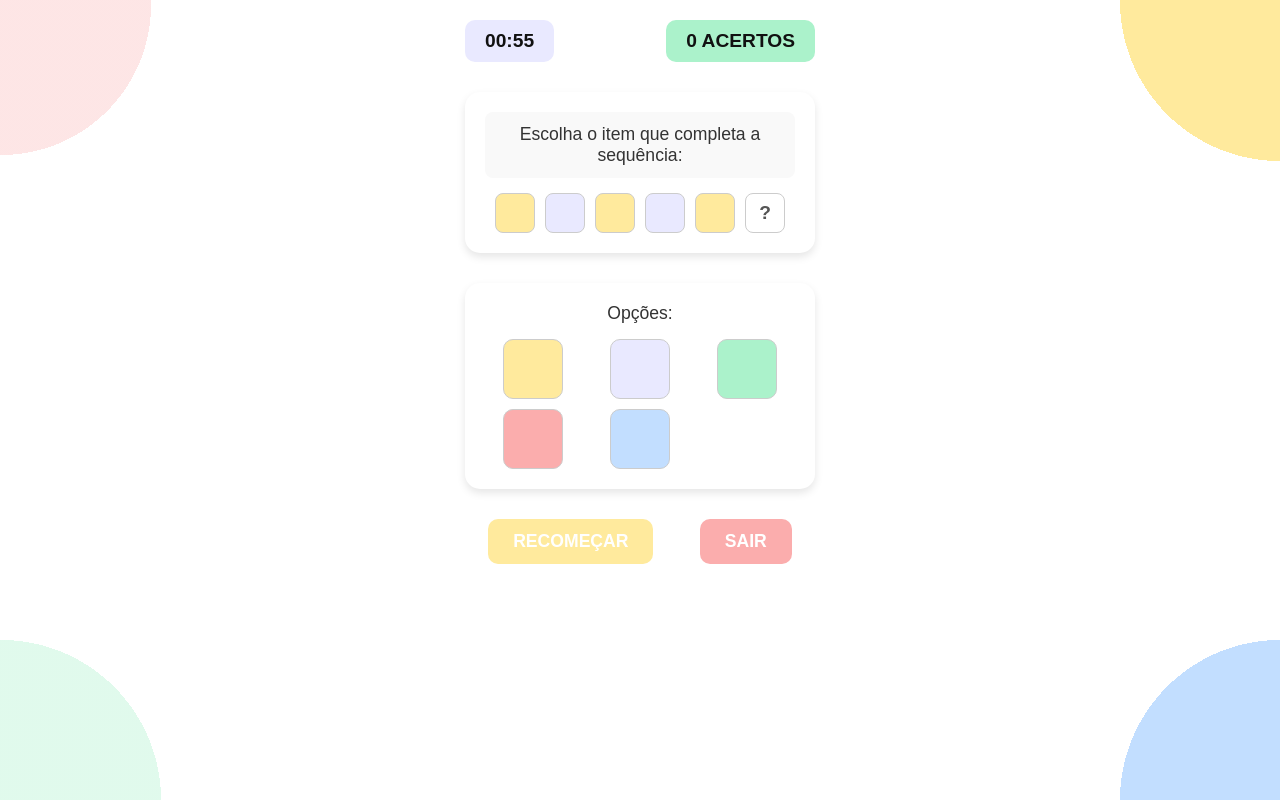
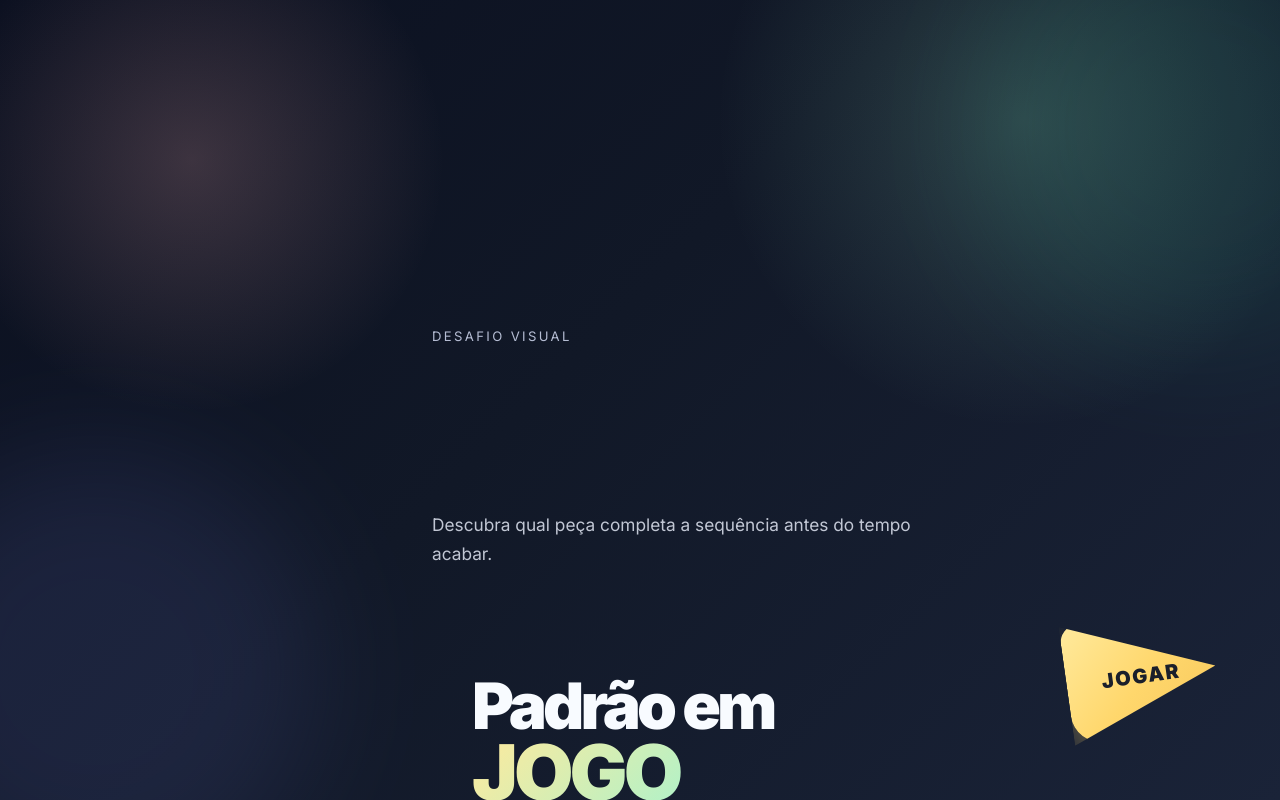
Before and after one commit to Academico-JZ/jogo-padroes, a Vue app: page /app in a window 1280 px wide. Built offline with nearby package versions, Linux system fonts and the light colour scheme.

Commit message:
Atualizar UI do jogo-padroes para visual profissional

```diff
--- a/index.html
+++ b/index.html
@@ -5,9 +5,9 @@
     <meta name="viewport" content="width=device-width, initial-scale=1.0" />
     <meta
       name="description"
-      content="Jogo de padrões — um projeto experimental em JavaScript/Vite com elementos visuais e gameplay interativo."
+      content="Jogo de padrões — desafio visual e lógico em Vue.js com som e feedback em tempo real."
     />
-    <meta name="theme-color" content="#ffffff" />
+    <meta name="theme-color" content="#111827" />
     <link rel="icon" href="/favicon.ico" />
     <link rel="apple-touch-icon" href="/apple-touch-icon.png" sizes="180x180" />
     <title>Jogo de Padrões</title>
--- a/src/assets/main.css
+++ b/src/assets/main.css
@@ -1,6 +1,41 @@
-@import url('https://fonts.googleapis.com/css2?family=Roboto:ital,wght@0,100..900;1,100..900&display=swap');
+@import url('https://fonts.googleapis.com/css2?family=Inter:wght@400;500;600;700;800;900&display=swap');
 @import './base.css';
 
+:root {
+  --bg-1: #0b1020;
+  --bg-2: #131d2f;
+  --panel: rgba(15, 23, 42, 0.72);
+  --panel-strong: rgba(15, 23, 42, 0.92);
+  --line: rgba(255, 255, 255, 0.12);
+  --text: #edf2ff;
+  --muted: #b7c1d9;
+  --pink: #fbb4b4;
+  --lavender: #e9e9ff;
+  --mint: #abf2cb;
+  --gold: #ffea9d;
+  --sky: #c2deff;
+  --shadow: rgba(10, 14, 23, 0.32);
+}
+
+* {
+  box-sizing: border-box;
+}
+
+html,
+body,
+#app {
+  width: 100%;
+  min-height: 100%;
+  margin: 0;
+}
+
 body {
-  font-family: "Roboto", sans-serif;
+  font-family: 'Inter', 'Segoe UI', sans-serif;
+  background: linear-gradient(135deg, var(--bg-1), var(--bg-2));
+  color: var(--text);
 }
+
+button,
+a {
+  font: inherit;
+}
--- a/src/views/AppView.vue
+++ b/src/views/AppView.vue
@@ -1,219 +1,165 @@
+<script setup>
+import { RouterLink } from 'vue-router'
+</script>
+
 <template>
-  <div class="game-page-container">
-    <div class="game-header">
-      <div class="time-display">{{ formatTime(gameStore.timeLeft) }}</div>
-      <div class="score-display">{{ gameStore.correctAnswers }} ACERTO{{ gameStore.correctAnswers === 1 ? '' : 'S' }}</div>
+  <main class="home-screen">
+    <div class="ambient ambient-left"></div>
+    <div class="ambient ambient-right"></div>
+
+    <div class="content">
+      <p class="eyebrow">Desafio visual</p>
+      <h1>
+        Padrão em
+        <span class="jogo">JOGO</span>
+      </h1>
+      <p class="subtitle">
+        Descubra qual peça completa a sequência antes do tempo acabar.
+      </p>
     </div>
 
-    <div class="pattern-section">
-      <p class="instruction">Escolha o item que completa a sequência:</p>
-      <div class="pattern-display">
-        <template v-for="(item, index) in gameStore.currentPattern" :key="index">
-          <div v-if="item === '?'" class="pattern-item question">?</div>
-          <div v-else class="pattern-item" :style="{ backgroundColor: item.color }"></div>
-        </template>
-      </div>
-    </div>
-
-    <div class="options-section">
-      <p class="options-title">Opções:</p>
-      <div class="alternatives-grid">
-        <button v-for="(alt, index) in gameStore.alternatives" :key="index" @click="gameStore.checkAnswer(alt)"
-          class="shape-option" :style="{ backgroundColor: alt.color }">
-        </button>
-      </div>
-    </div>
-
-    <div class="game-controls">
-      <button class="recomecar-button" @click="gameStore.startGame()">RECOMEÇAR</button>
-      <RouterLink to="/feedback" class="sair-link">
-        <button class="sair-button" @click="gameStore.endGame()">SAIR</button>
-      </RouterLink>
-    </div>
-  </div>
+    <RouterLink to="/app" class="jogar-link">
+      <button class="jogar" type="button">JOGAR</button>
+    </RouterLink>
+  </main>
 </template>
 
-<script setup>
-import { useGameStore } from '../stores/gameStore'
-import { onMounted, onUnmounted, watch } from 'vue'
-import { useRouter, RouterLink } from 'vue-router'
-
-const gameStore = useGameStore()
-const router = useRouter()
-
-onMounted(() => {
-  if (!gameStore.gameStarted && !gameStore.gameEnded) {
-    gameStore.startGame()
-  }
-})
-
-watch(() => gameStore.gameEnded, (val) => {
-  if (val) {
-    router.push('/feedback')
-  }
-})
-
-onUnmounted(() => {
-  // Limpar timers ou estados ao desmontar, se necessário
-})
-
-function formatTime(seconds) {
-  const minutes = Math.floor(seconds / 60)
-  const remainingSeconds = seconds % 60
-  return `${minutes.toString().padStart(2, '0')}:${remainingSeconds.toString().padStart(2, '0')}`
-}
-</script>
-
 <style scoped>
-.game-page-container {
-  display: flex;
-  flex-direction: column;
-  align-items: center;
-  padding: 20px;
-  min-height: 100vh;
-  background: radial-gradient(circle at 1px 5px, #faadad4f 150px, transparent 0px), radial-gradient(circle at 100vw 1px, #FFEA9D 20vh, transparent 0px), radial-gradient(circle at 1px 100vh, #AAF1CB5C 20vh, transparent 0px), radial-gradient(circle at 100vw 100vh, #C2DEFF 20vh, transparent 0px);
-  font-family: 'Arial', sans-serif;
+:global(html),
+:global(body),
+:global(main),
+:global(#app) {
+  width: 100%;
+  min-height: 100%;
+  margin: 0;
 }
 
-.game-header {
-  display: flex;
-  justify-content: space-between;
-  width: 100%;
-  max-width: 350px;
-  margin-bottom: 30px;
+:global(body) {
+  background: #0b1020;
 }
 
-.time-display,
-.score-display {
-  padding: 10px 20px;
-  border-radius: 10px;
-  font-size: 1.2em;
-  font-weight: bold;
-}
-
-.time-display {
-  background-color: #E9E9FF;
-  color: #111;
-}
-
-.score-display {
-  background-color: #ABF2CB;
-  color: #111;
-}
-
-.pattern-section {
-  background-color: #fff;
-  border-radius: 15px;
-  padding: 20px;
-  margin-bottom: 30px;
-  width: 100%;
-  max-width: 350px;
-  box-shadow: 0 4px 8px rgba(0, 0, 0, 0.1);
-  text-align: center;
-}
-
-.instruction {
-  font-size: 1.1em;
-  margin-bottom: 15px;
-  color: #333;
-  background-color: #f9f9f9;
-  padding: 12px;
-  border-radius: 8px;
-}
-
-.pattern-display {
-  display: flex;
-  justify-content: center;
-  gap: 10px;
-}
-
-.pattern-item {
-  width: 40px;
-  height: 40px;
-  border-radius: 8px;
+.home-screen {
+  position: relative;
+  min-height: 100vh;
   display: flex;
   align-items: center;
   justify-content: center;
-  font-size: 1.2em;
-  font-weight: bold;
-  color: #555;
-  border: 1px solid #ccc;
+  overflow: hidden;
+  background:
+    radial-gradient(circle at 15% 20%, rgba(251, 180, 180, 0.2), transparent 20%),
+    radial-gradient(circle at 80% 15%, rgba(164, 248, 210, 0.18), transparent 25%),
+    linear-gradient(135deg, #0b1020 0%, #111827 45%, #1a2338 100%);
 }
 
-.options-section {
-  background-color: #fff;
-  border-radius: 15px;
-  padding: 20px;
-  margin-bottom: 30px;
-  width: 100%;
-  max-width: 350px;
-  box-shadow: 0 4px 8px rgba(0, 0, 0, 0.1);
-  text-align: center;
+.ambient {
+  position: absolute;
+  width: 28rem;
+  height: 28rem;
+  border-radius: 50%;
+  filter: blur(60px);
+  opacity: 0.4;
 }
 
-.options-title {
-  font-size: 1.1em;
-  margin-bottom: 15px;
-  color: #333;
+.ambient-left {
+  left: -8rem;
+  bottom: -6rem;
+  background: rgba(129, 140, 248, 0.28);
 }
 
-.alternatives-grid {
-  display: grid;
-  grid-template-columns: repeat(3, 1fr);
-  gap: 10px;
-  justify-items: center;
+.ambient-right {
+  right: -9rem;
+  top: -6rem;
+  background: rgba(52, 211, 153, 0.22);
 }
 
-.alternatives-grid button {
-  width: 60px;
-  height: 60px;
-  border-radius: 10px;
-  border: 1px solid #ccc;
-  cursor: pointer;
-  transition: background-color 0.2s;
-  background-color: #f9f9f9;
+.content {
+  position: relative;
+  z-index: 2;
+  max-width: 42rem;
+  text-align: left;
+  padding: 2rem 2.5rem;
 }
 
-.alternatives-grid button:hover {
-  border-color: #999;
+.eyebrow {
+  margin: 0 0 0.75rem;
+  font-size: 0.82rem;
+  letter-spacing: 0.18em;
+  text-transform: uppercase;
+  color: #dfe7ff;
+  opacity: 0.8;
 }
 
-.game-controls {
-  display: flex;
-  justify-content: space-around;
-  width: 100%;
-  max-width: 350px;
+h1 {
+  margin: 0;
+  font-size: clamp(2.6rem, 5vw, 5rem);
+  line-height: 0.95;
+  letter-spacing: -0.06em;
+  font-weight: 900;
+  color: #f8fbff;
 }
 
-.recomecar-button,
-.sair-button {
-  padding: 12px 25px;
-  border-radius: 10px;
-  border: none;
-  font-size: 1.1em;
-  font-weight: bold;
-  cursor: pointer;
-  transition: background-color 0.2s;
-  color: #fff;
+.jogo {
+  display: block;
+  font-size: clamp(3rem, 6vw, 6rem);
+  background: linear-gradient(135deg, #ffea9d 0%, #abf2cb 54%, #e9e9ff 100%);
+  -webkit-background-clip: text;
+  background-clip: text;
+  color: transparent;
 }
 
-.recomecar-button {
-  background-color: #FFEA9D;
+.subtitle {
+  margin-top: 1.25rem;
+  max-width: 30rem;
+  font-size: 1.08rem;
+  line-height: 1.7;
+  color: rgba(237, 242, 255, 0.8);
 }
 
-.recomecar-button:hover {
-  background-color: #ffdd7a;
+.jogar-link {
+  position: absolute;
+  right: clamp(1.5rem, 5vw, 4rem);
+  bottom: clamp(1.5rem, 5vw, 4rem);
+  z-index: 3;
+  text-decoration: none;
 }
 
-.sair-button {
-  background-color: #FBADAD;
+.jogar {
+  width: 150px;
+  height: 120px;
+  border: none;
+  cursor: pointer;
+  color: #1a1f2b;
+  background: linear-gradient(135deg, #ffea9d, #ffd76c 52%, #f7c75b);
+  border-radius: 18px 30px 18px 30px;
+  box-shadow: 0 18px 35px rgba(255, 214, 108, 0.35);
+  font-size: 1.25rem;
+  font-weight: 900;
+  letter-spacing: 0.08em;
+  text-transform: uppercase;
+  transform: rotate(-8deg);
+  transition: transform 0.2s ease, box-shadow 0.2s ease;
 }
 
-.sair-button:hover {
-  background-color: #f99a9a;
+.jogar:hover {
+  transform: translateY(-2px) rotate(-8deg) scale(1.03);
+  box-shadow: 0 22px 38px rgba(255, 214, 108, 0.42);
 }
 
-.sair-link {
-  text-decoration: none;
+@media (max-width: 600px) {
+  .content {
+    padding: 1.5rem 1.25rem 6rem;
+    text-align: center;
+  }
+
+  .subtitle {
+    margin-left: auto;
+    margin-right: auto;
+  }
+
+  .jogar-link {
+    right: 50%;
+    bottom: 2rem;
+    transform: translateX(50%);
+  }
 }
 </style>
--- a/src/views/FeedbackView.vue
+++ b/src/views/FeedbackView.vue
@@ -1,97 +1,14 @@
 <template>
-  <div class="feedback-container">
-    <div class="feedback-box">
-      <p class="feedback-message" v-html="gameStore.feedbackMessage"></p>
+  <div class="game-page-container">
+    <div class="game-header">
+      <div class="time-display">{{ formatTime(gameStore.timeLeft) }}</div>
+      <div class="score-display">
+        {{ gameStore.correctAnswers }} ACERTO{{ gameStore.correctAnswers === 1 ? '' : 'S' }}
+      </div>
     </div>
-    <div class="game-controls">
-      <RouterLink to="/app" class="sair-link">
-        <button class="recomecar-button" @click="gameStore.startGame()">RECOMEÇAR</button>
-      </RouterLink>
-      <RouterLink to="/" class="sair-link">
-        <button class="sair-button" @click="gameStore.endGame()">SAIR</button>
-      </RouterLink>
-    </div>
-  </div>
-</template>
 
-<script setup>
-import { useGameStore } from '../stores/gameStore'
-import { RouterLink } from 'vue-router'
-
-const gameStore = useGameStore()
-</script>
-
-<style scoped>
-.feedback-container {
-  display: flex;
-  flex-direction: column;
-  align-items: center;
-  justify-content: center;
-  min-height: 100vh;
-  font-family: 'Arial', sans-serif;
-  position: relative;
-  overflow: hidden;
-  background: radial-gradient(circle at 1px 5px, #faadad4f 150px, transparent 0px), radial-gradient(circle at 100vw 1px, #FFEA9D 20vh, transparent 0px), radial-gradient(circle at 1px 100vh, #AAF1CB5C 20vh, transparent 0px), radial-gradient(circle at 100vw 100vh, #C2DEFF 20vh, transparent 0px);
-}
-
-.feedback-box {
-  background-color: #ABF2CB;
-  border-radius: 12px;
-  padding: 36px 28px;
-  text-align: center;
-  box-shadow: 0 10px 20px rgba(0, 0, 0, 0.08);
-  z-index: 2;
-  width: min(420px, 88%);
-  border: 2px solid rgba(200, 245, 225, 0.6);
-}
-
-.feedback-message {
-  font-size: 1.35rem;
-  font-weight: 900;
-  color: #083d2e;
-  margin: 0;
-  text-transform: uppercase;
-  letter-spacing: 1px;
-  line-height: 1.25;
-}
-
-.game-controls {
-  display: flex;
-  justify-content: space-around;
-  width: 100%;
-  max-width: 350px;
-  margin-top: 30px;
-}
-
-.recomecar-button,
-.sair-button {
-  padding: 12px 25px;
-  border-radius: 10px;
-  border: none;
-  font-size: 1.1em;
-  font-weight: bold;
-  cursor: pointer;
-  transition: background-color 0.2s;
-  color: #fff;
-}
-
-.recomecar-button {
-  background-color: #FFEA9D;
-}
-
-.recomecar-button:hover {
-  background-color: #ffdd7a;
-}
-
-.sair-button {
-  background-color: #FBADAD;
-}
-
-.sair-button:hover {
-  background-color: #f99a9a;
-}
-
-.sair-link {
-  text-decoration: none;
-}
-</style>
+    <div class="panel pattern-section">
+      <p class="instruction">Escolha o item que completa a sequência:</p>
+      <div class="pattern-display">
+        <template v-for="(item, index) in gameStore.currentPattern" :key="index">
+          <div v-if="item === '?'
```
